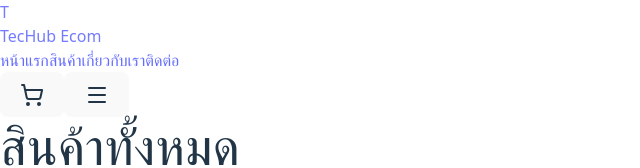
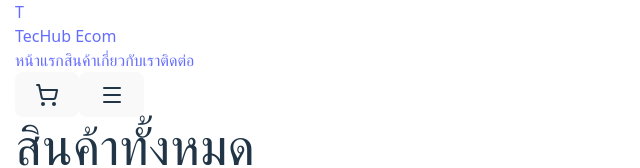
Before and after one commit to 67110905-jpg/techub-ecom, a React (Vite) app: page /products in a window 1280 px wide. Shown: the top 168 px of the page, without its empty margins (0-640 px from the left). Built offline with nearby package versions, Linux system fonts and the light colour scheme.

Commit message:
first commit

```diff
--- a/src/data/mockData.ts
+++ b/src/data/mockData.ts
@@ -4,6 +4,7 @@ import type { Product } from '../types';
  * Mock Data สำหรับสินค้าอุปกรณ์คอมพิวเตอร์
  * ใช้สำหรับแสดงผลในเว็บไซต์
  */
+
 export const products: Product[] = [
   {
     id: 1,
--- a/src/index.css
+++ b/src/index.css
@@ -70,3 +70,8 @@ button:focus-visible {
     background-color: #f9f9f9;
   }
 }
+/* เพิ่มในไฟล์ CSS หลัก */
+.container {
+  max-width: 100% !important;
+  padding: 0 15px;
+}
--- a/src/pages/About.tsx
+++ b/src/pages/About.tsx
@@ -1,6 +1,6 @@
 export default function About() {
   return (
-    <div className="w-screen min-h-[calc(100vh-40px)] bg-gradient-to-br from-blue-50 to-blue-100 flex flex-col items-center justify-center text-center px-6">
+    <div className="min-h-[calc(100vh-64px)] bg-gradient-to-br from-blue-50 to-blue-100 flex flex-col items-center justify-center text-center px-6">
       <h1 className="text-4xl font-extrabold text-blue-700 mb-6">
         เกี่ยวกับเรา
       </h1>
--- a/src/pages/Contact.tsx
+++ b/src/pages/Contact.tsx
@@ -1,6 +1,6 @@
 export default function Contact() {
   return (
-    <div className="w-screen min-h-[calc(100vh-64px)] bg-gradient-to-br from-blue-50 to-blue-100 flex flex-col items-center justify-center text-center px-6">
+    <div className="min-h-[calc(100vh-64px)] bg-gradient-to-br from-blue-50 to-blue-100 flex flex-col items-center justify-center text-center px-6">
       <h1 className="text-4xl font-extrabold text-blue-700 mb-6">
         ติดต่อเรา
       </h1>
--- a/src/pages/Home.tsx
+++ b/src/pages/Home.tsx
@@ -2,7 +2,7 @@ import { Link } from "react-router-dom";
 
 export default function Home () {
   return (
-    <div className="w-screen min-h-[calc(100vh-64px)] flex flex-col items-center justify-center text-center bg-gradient-to-r from-blue-600 to-blue-800 text-white overflow-hidden">
+    <div className="min-h-[calc(100vh-64px)] flex flex-col items-center justify-center text-center bg-gradient-to-r from-blue-600 to-blue-800 text-white overflow-hidden">
       <h1 className="text-5xl font-extrabold mb-6 drop-shadow-lg">
         ยินดีต้อนรับสู่ Techub Ecom
       </h1>
```
